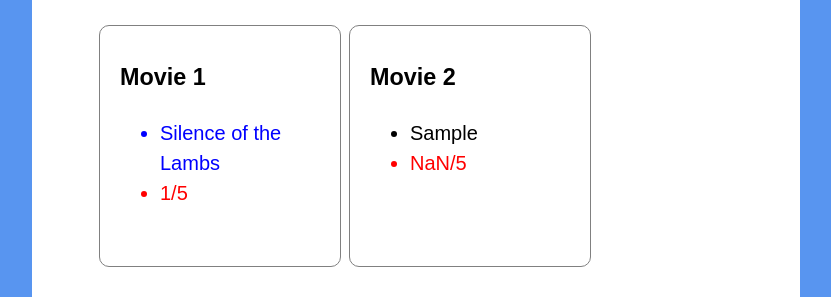
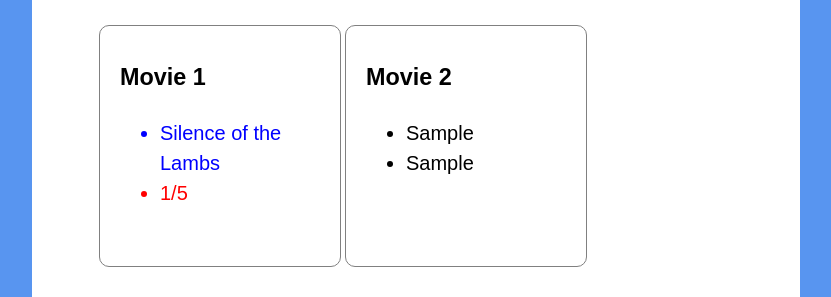
Before and after one commit to davix14/web-catalog, a website: page public/catalog.html in a window 1280 px wide. Both pictures are taken after typing "Sample", "Sample" into the empty fields and a click on the input 284 px from the left and 787 px from the top of the page. Shown: the part 250-547 px from the top of the page, without its empty margins (160-991 px from the left). Drawn offline with nearby package versions, Linux system fonts and the light colour scheme.

Commit message:
Added jquery listener and function (not working)

```diff
--- a/package.json
+++ b/package.json
@@ -2,6 +2,7 @@
   "name": "web-practice",
   "version": "1.0.0",
   "dependencies": {
+    "@types/jquery": "^3.3.34",
     "body-parser": "^1.19.0",
     "express": "^4.17.1"
   },
--- a/public/app_Main.js
+++ b/public/app_Main.js
@@ -25,68 +25,68 @@
 }
 
 //Add new list if the user clicks submit button
-var submitBtn = document.getElementById('new-movie-submit');
+// var submitBtn = document.getElementById('new-movie-submit');
 
-submitBtn.addEventListener('click', function (e) {
-	e.preventDefault(); //prevent default action (aka submitting form)
-	//get values of form
-	var newTitle = document.getElementById('new-movie-title');
-	var newRating = document.getElementById('new-movie-rating');
+// submitBtn.addEventListener('click', function (e) {
+// 	e.preventDefault(); //prevent default action (aka submitting form)
+// 	//get values of form
+// 	var newTitle = document.getElementById('new-movie-title');
+// 	var newRating = document.getElementById('new-movie-rating');
 
-	// console.log(newTitle.value);
-	// console.log(newRating.value);
+// 	// console.log(newTitle.value);
+// 	// console.log(newRating.value);
 
-	//create new elements with id's and text content
-	var newTd = document.createElement('td');
-	newTd.setAttribute('id', 'movie2-td');
+// 	//create new elements with id's and text content
+// 	var newTd = document.createElement('td');
+// 	newTd.setAttribute('id', 'movie2-td');
 
-	var newDiv = document.createElement('div');
-	newDiv.setAttribute('id', 'existing-movie2');
-	newDiv.setAttribute('class', 'existing-movie-container');
+// 	var newDiv = document.createElement('div');
+// 	newDiv.setAttribute('id', 'existing-movie2');
+// 	newDiv.setAttribute('class', 'existing-movie-container');
 
-	var newUl = document.createElement('ul');
-	newUl.setAttribute('id', 'movie2-list');
+// 	var newUl = document.createElement('ul');
+// 	newUl.setAttribute('id', 'movie2-list');
 
-	var newLiTitle = document.createElement('li');
-	newLiTitle.setAttribute('id', 'movie2-title');
-	var newTitleText = document.createTextNode(newTitle.value);
-	newLiTitle.appendChild(newTitleText);
+// 	var newLiTitle = document.createElement('li');
+// 	newLiTitle.setAttribute('id', 'movie2-title');
+// 	var newTitleText = document.createTextNode(newTitle.value);
+// 	newLiTitle.appendChild(newTitleText);
 
-	var newLiRating = document.createElement('li');
-	newLiRating.setAttribute('id', 'movie2-rating');
-	newLiRating.setAttribute('class', 'rating');
-	var newRatingText = document.createTextNode(newRating.value);
-	newLiRating.appendChild(newRatingText);
+// 	var newLiRating = document.createElement('li');
+// 	newLiRating.setAttribute('id', 'movie2-rating');
+// 	newLiRating.setAttribute('class', 'rating');
+// 	var newRatingText = document.createTextNode(newRating.value);
+// 	newLiRating.appendChild(newRatingText);
 
-	var newH3 = document.createElement('h3');
-	newH3.setAttribute('id', 'movie2-label');
-	var newH3Text = document.createTextNode('Movie 2');
-	newH3.appendChild(newH3Text);
+// 	var newH3 = document.createElement('h3');
+// 	newH3.setAttribute('id', 'movie2-label');
+// 	var newH3Text = document.createTextNode('Movie 2');
+// 	newH3.appendChild(newH3Text);
 
-	//NAppend li --> ul
-	newUl.appendChild(newLiTitle);
-	newUl.appendChild(newLiRating);
-	//Append h3 and ul --> newDiv
-	newDiv.appendChild(newH3);
-	newDiv.appendChild(newUl);
-	newTd.appendChild(newDiv);
+// 	//NAppend li --> ul
+// 	newUl.appendChild(newLiTitle);
+// 	newUl.appendChild(newLiRating);
+// 	//Append h3 and ul --> newDiv
+// 	newDiv.appendChild(newH3);
+// 	newDiv.appendChild(newUl);
+// 	newTd.appendChild(newDiv);
 
-	//console.log(newTd);
+// 	//console.log(newTd);
 
-	//Add new div after existing-movie1
-	var existingMovies = document.getElementById('em-row1');
-	existingMovies.insertBefore(newTd, existingMovies.lastChild);
+// 	//Add new div after existing-movie1
+// 	var existingMovies = document.getElementById('em-row1');
+// 	existingMovies.insertBefore(newTd, existingMovies.lastChild);
 
-	//Reset form back to blank
-	document.getElementById('new-movie-form').reset();
+// 	//Reset form back to blank
+// 	document.getElementById('new-movie-form').reset();
 
-	//format rating
-	formatRating();
+// 	//format rating
+// 	formatRating();
 
-	var movies = document.getElementsByClassName('existing-movie-container');
-	console.log('No of Movies: ' + movies.length);
+// 	var movies = document.getElementsByClassName('existing-movie-container');
+// 	console.log('No of Movies: ' + movies.length);
 
-}, false);
+// }, false);
 
 //Add eventListener to submit button
 //Prevent default
@@ -97,3 +97,54 @@
 //Clear form
 //Format rating
 //ALLOW MAX OF 4 td's per row
+
+//Added event listener on submit button
+$('#new-movie-submit').on('click', function(e){
+	e.preventDefault();//Prevents submit
+
+	//Get values from form and count of existing movies for row logic
+	var newTitle = $('#new-movie-title').val();
+	var newRating = $('#new-movie-rating').val();
+	var existingMovieCount = $('.existing-movie-container').length;
+	var newCount = existingMovieCount + 1; // No of current movie entry
+	var rowCount = $('.table-row').length;
+
+	//For debugging
+	console.log(newTitle);
+	console.log(newRating);
+	console.log(existingMovieCount);
+	console.log(rowCount);
+
+	//Reset all form elements
+	$('#new-movie-form')[0].reset();
+
+	//Create new elements with id's/classes
+	var newMovieTd = $('<td>').attr('id', 'movie'+newCount+'-td');
+	var newDiv, newH3, newUl, newLiTitle, newLiRating;
+	newLiRating = $('<li>').attr('id', 'movie'+newCount+'-rating').text(newRating);
+	newLiTitle = $('<li>').attr('id', 'movie'+newCount+'-title').text(newTitle);
+	newUl = $('<ul>').attr('id', 'movie'+newCount+'-list').append(newLiTitle, newLiRating);
+	newH3 = $('<h3>').attr('id', 'movie'+newCount+'-label').text('Movie '+newCount);
+	newDiv = $('<div>').addClass('existing-movie-container').attr('id', 'existing-movie'+newCount).append(newH3, newUl);
+	newMovieTd.append(newDiv);
+
+	//Check if there are 3 or less items in this row
+	//if == 4 row is full! Create new row
+	//if row count.
+	var latestRowCount = $('#em-row'+rowCount).children;
+
+	console.log(latestRowCount);
+
+	if(/* latestRowCount.length */0 <= 3){//add to current row
+		$('#em-row'+rowCount).append(newMovieTd);
+	}else{//create new row and add all elements here
+		var rowNum = rowCount + 1;
+		var newRow = $('<tr>').addClass('table-row').attr('id', 'em-row'+rowNum);
+		newRow.append(newMovieTd);
+
+	}
+
+	formatRating();
+});
+
+//Create
--- a/public/catalog.html
+++ b/public/catalog.html
@@ -16,7 +16,7 @@
 		<h2 id='existing-list-title'>Previously Watched Movies</h2>
 		<table id='existing-movies-grid'>
 			<tbody id='existing-movies-tbody'>
-				<tr id='em-row1'>
+				<tr class='table-row' id='em-row1'>
 					<td id='movie1-td'>
 						<div class='existing-movie-container' id='existing-movie1'>
 							<h3 id='movie1-label'>Movie 1</h3>
@@ -26,7 +26,6 @@
 							</ul>
 						</div>
 					</td>
-			<td></td>
 				</tr>
 			</tbody>
 		</table>
```
Also changed, not shown: 1 other file. Lines whose indentation alone changed are shown as unchanged.
